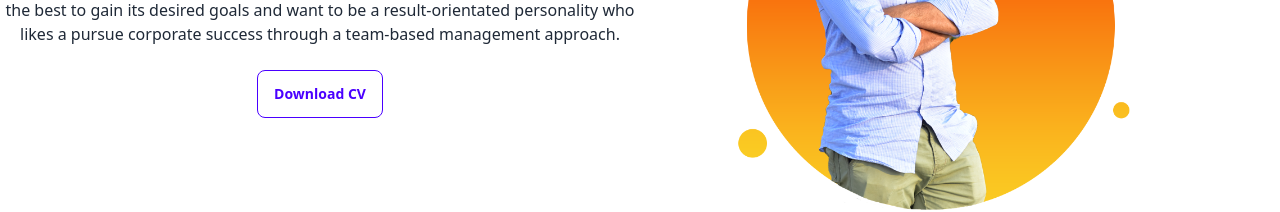
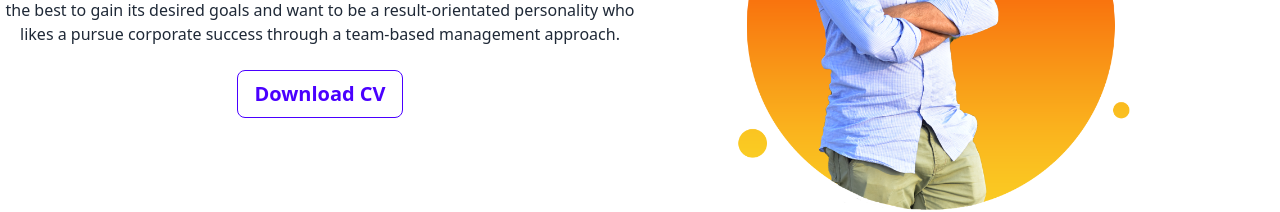
Before and after one commit to Hamiduzzaman96/Portfolio_Ramim, a React (Vite) app: page / in a window 1280 px wide. Shown: the part 265-477 px from the top of the page. Built offline with nearby package versions, Linux system fonts and the light colour scheme.

Commit message:
twelve commit

```diff
--- a/src/Home/Home/Home.jsx
+++ b/src/Home/Home/Home.jsx
@@ -32,7 +32,8 @@
                         will contribute the best to gain its desired goals and want to be a
                         result-orientated personality who likes a pursue corporate success
                         through a team-based management approach.</p>
-                    <a href="https://drive.google.com/file/d/1_QlvdZXlbwCuKQzsNA2ZZrpvsHSDkYtA/view?usp=sharing"><button className="btn btn-outline btn-primary mt-6">Download CV</button></a>
+                    <a href="https://drive.google.com/file/d/1_QlvdZXlbwCuKQzsNA2ZZrpvsHSDkYtA/view?usp=sharing">
+                        <button className="btn btn-outline btn-primary mt-6 text-xl">Download CV</button></a>
                 </div>
                 <div className='picture'>
                     <img src={img1} alt="" />
```
